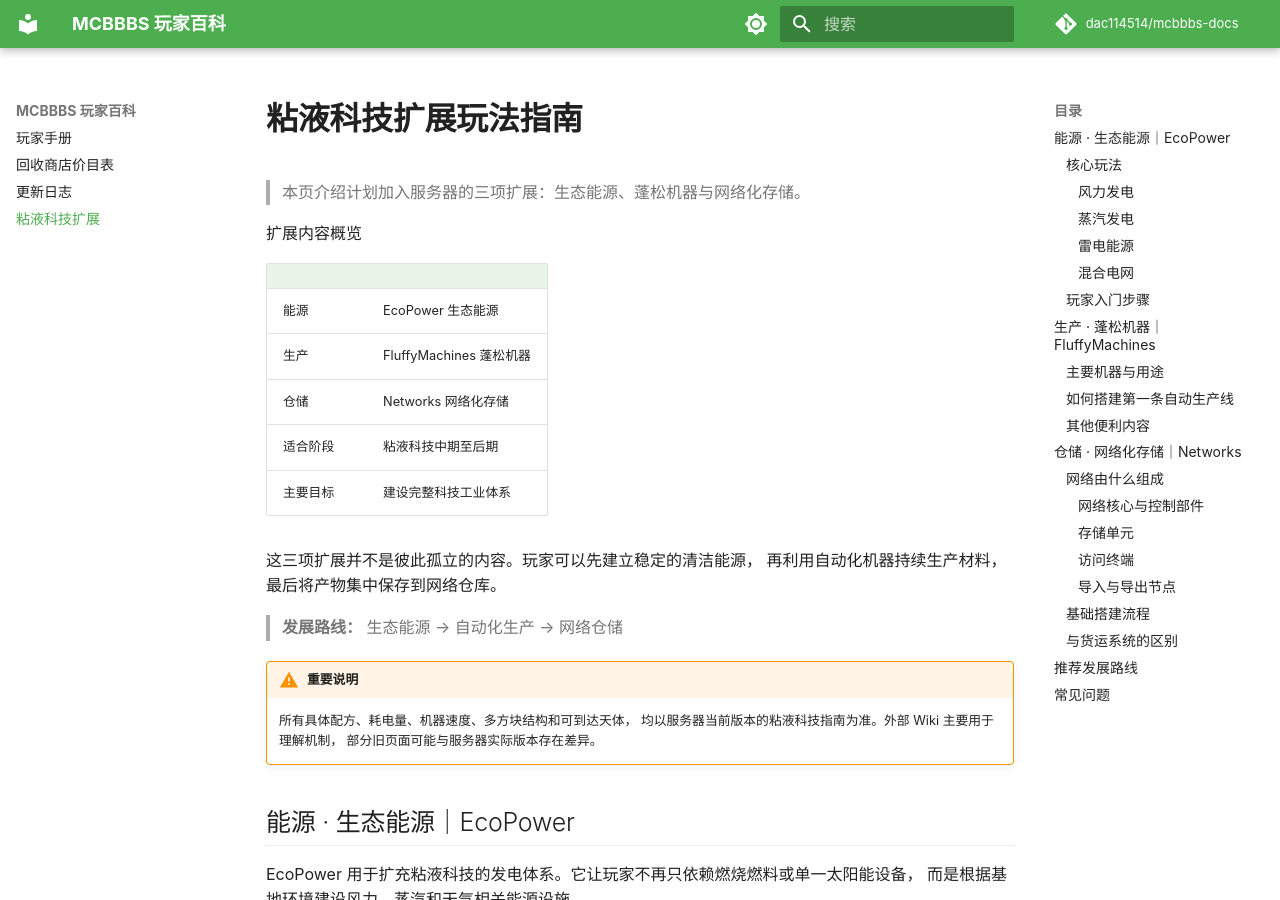
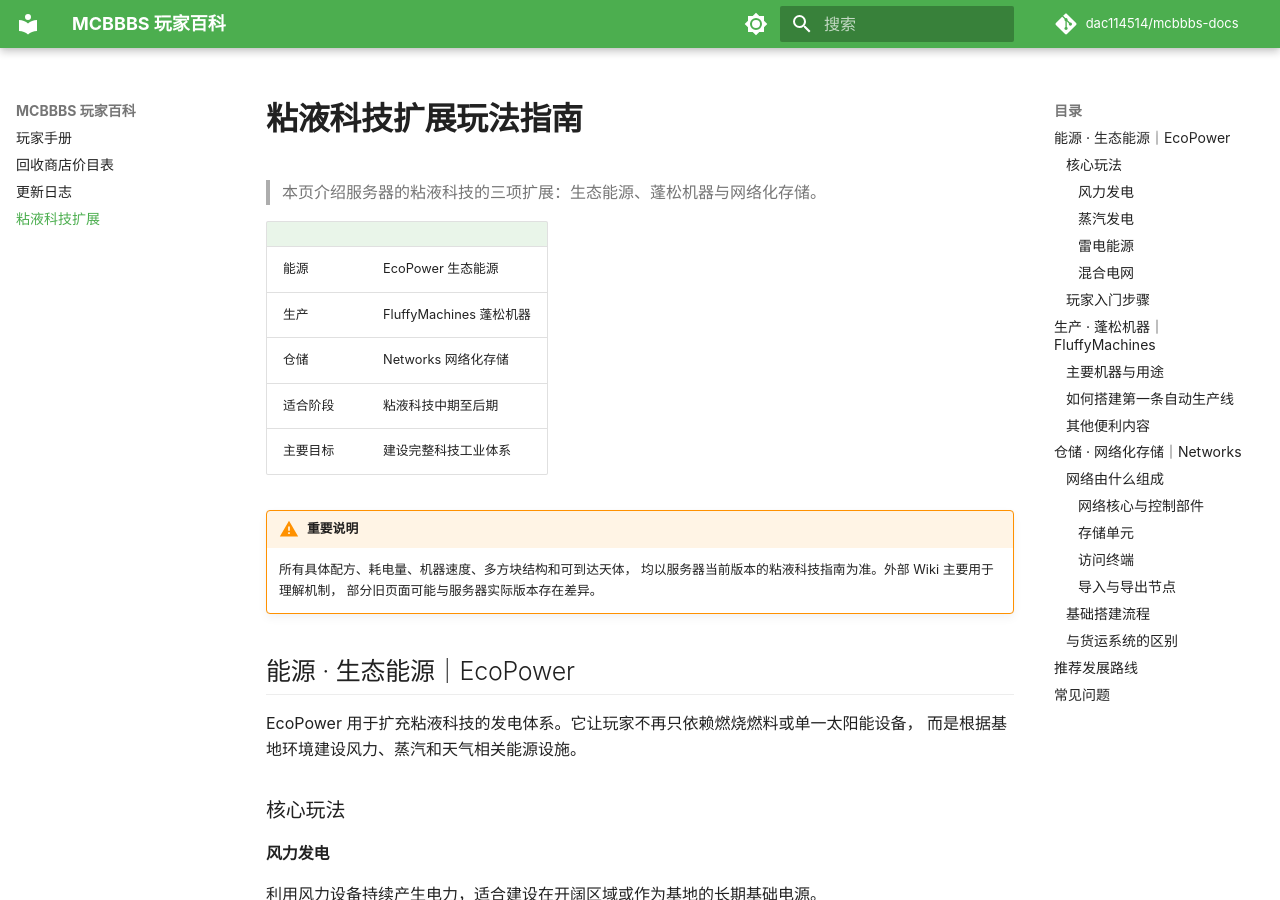
Before and after one commit to dac114514/mcbbbs-docs, an MkDocs documentation site: the page built from docs/slimefun-addons.md, in a window 1280 px wide and 900 px high. Built offline with MkDocs 1.6.1 and Material for MkDocs 9.7.7, drawn with Linux system fonts in a browser that asks for light colours; comment, search, counter and statistics services are not loaded.

Commit message:
Revise slimefun-addons.md introduction and overview更新了文档
Updated the introduction and overview of slimefun addons.

```diff
--- a/docs/slimefun-addons.md
+++ b/docs/slimefun-addons.md
@@ -1,8 +1,8 @@
 # 粘液科技扩展玩法指南 { #overview }
 
-> 本页介绍计划加入服务器的三项扩展：生态能源、蓬松机器与网络化存储。
+> 本页介绍服务器的粘液科技的三项扩展：生态能源、蓬松机器与网络化存储。
 
-扩展内容概览
+
 
 |  |  |
 | --- | --- |
@@ -12,10 +12,6 @@
 | 适合阶段 | 粘液科技中期至后期 |
 | 主要目标 | 建设完整科技工业体系 |
 
-这三项扩展并不是彼此孤立的内容。玩家可以先建立稳定的清洁能源，
-再利用自动化机器持续生产材料，最后将产物集中保存到网络仓库。
-
-> **发展路线：** 生态能源 → 自动化生产 → 网络仓储
 
 !!! warning "重要说明"
 
```
